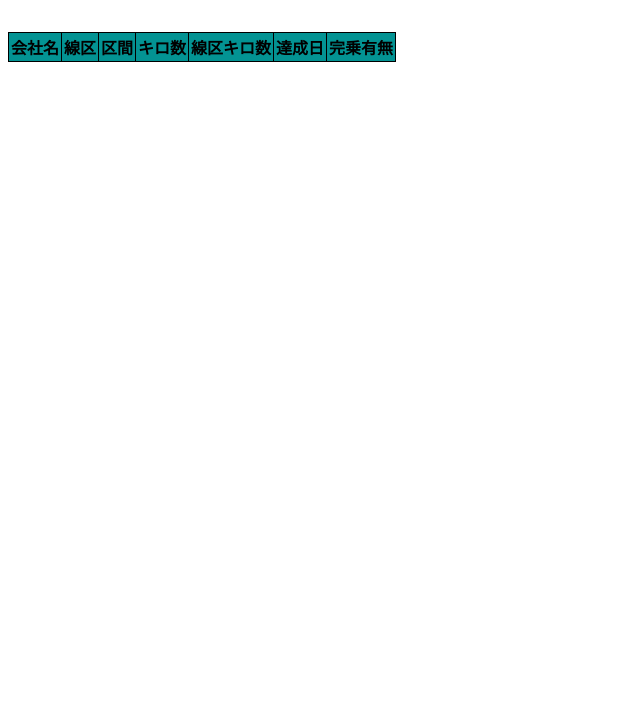
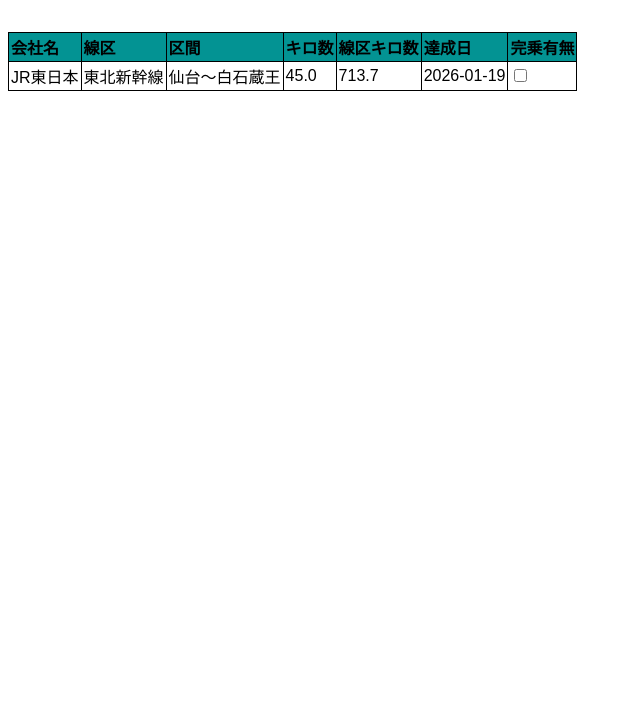
Before and after one commit to kumoroha/myrail, a plain HTML site: page index.html in a window 1280 px wide. Shown: the part 81-800 px from the top of the page, without its empty margins (0-640 px from the left). Drawn offline with Linux system fonts and the light colour scheme; a web font is replaced by a local one.

Commit message:
Update index.html

```diff
--- a/index.html
+++ b/index.html
@@ -18,6 +18,17 @@
 　　　　　　　　<th>完乗有無</th>
           </tr>
         </thead>
+        <tbody>
+          <tr>
+            <td>JR東日本</td>
+            <td>東北新幹線</td>
+            <td>仙台〜白石蔵王</td>
+            <td>45.0</td>
+            <td>713.7</td>
+            <td>2026-01-19</td>
+            <td><input type="checkbox"></td>
+          </tr>
+        </tbody>
       </table>
   </body>
 </html>
```
